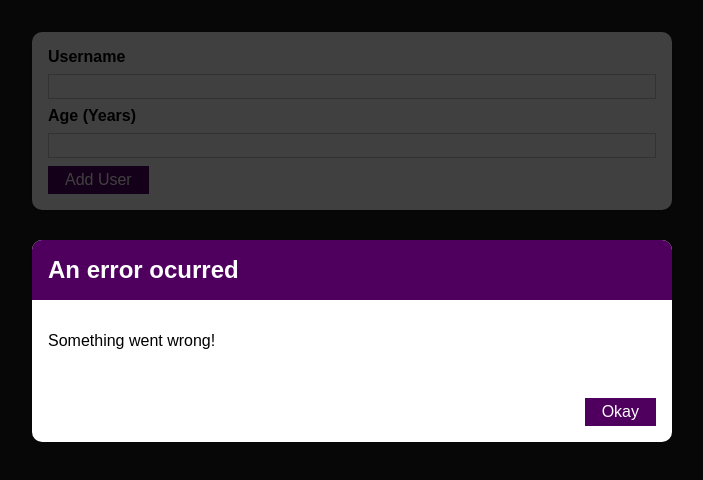
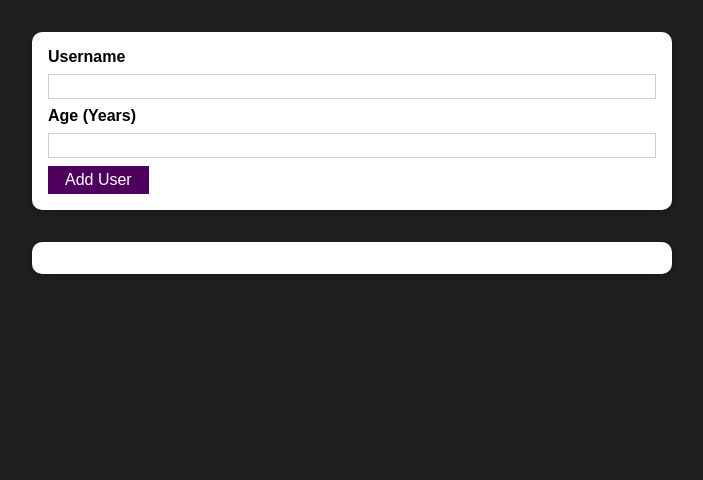
Before and after one commit to DiegoWRost/react-practice-project-max, a React (Create React App) app: page / in a window 1280 px wide. Shown: the top 480 px of the page, without its empty margins (288-991 px from the left). Built offline with nearby package versions, Linux system fonts and the light colour scheme.

Commit message:
98. Managing the Error State

```diff
--- a/src/components/UI/Button.js
+++ b/src/components/UI/Button.js
@@ -9,7 +9,7 @@
       type={props.type || "button"}
       onClick={props.onClick}
     >
-        {props.children}
+      {props.children}
     </button>
   );
 };
--- a/src/components/UI/ErrorModal.js
+++ b/src/components/UI/ErrorModal.js
@@ -7,7 +7,7 @@
 const ErrorModal = (props) => {
   return (
     <div>
-      <div className={classes.backdrop} />
+      <div className={classes.backdrop} onClick={props.onConfirm} />
       <Card className={classes.modal}>
         <header className={classes.header}>
           <h2>{props.title}</h2>
@@ -16,7 +16,7 @@
           <p>{props.message}</p>
         </div>
         <footer className={classes.actions}>
-          <Button>Okay</Button>
+          <Button onClick={props.onConfirm}>Okay</Button>
         </footer>
       </Card>
     </div>
--- a/src/components/Users/AddUser.js
+++ b/src/components/Users/AddUser.js
@@ -8,15 +8,24 @@
 const AddUser = (props) => {
   const [enteredUsername, setEnteredUsername] = useState("");
   const [enteredAge, setEnteredAge] = useState("");
+  const [error, setError] = useState();
 
   const addUserHandler = (event) => {
     event.preventDefault();
 
     if (enteredUsername.trim().length === 0 || enteredAge.trim().length === 0) {
+      setError({
+        title: "Invalid input",
+        message: "Please enter a valid name and age (non-empty values)",
+      });
       return;
     }
 
     if (+enteredAge < 1) {
+      setError({
+        title: "Invalid age",
+        message: "Please enter a valid age (> 0)",
+      });
       return;
     }
 
@@ -34,9 +43,19 @@
     setEnteredAge(event.target.value);
   };
 
+  const errorHandler = () => {
+    setError(null);
+  };
+
   return (
     <div>
-      <ErrorModal title="An error ocurred" message="Something went wrong!" />
+      {error && (
+        <ErrorModal
+          title={error.title}
+          message={error.message}
+          onConfirm={errorHandler}
+        />
+      )}
       <Card className={classes.input}>
         <form onSubmit={addUserHandler}>
           <label htmlFor="username">Username</label>
```
Also changed, not shown: 1 other file (tests, documents, lock files or other folders).
